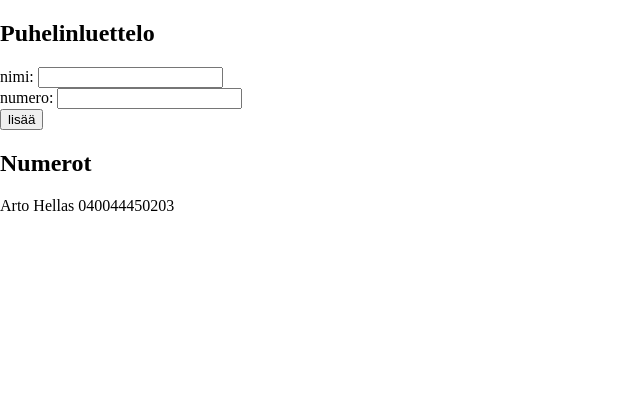
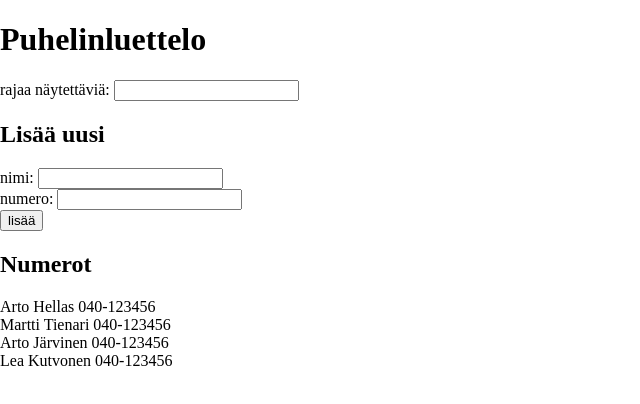
Before and after one commit to riikkano/fullstackopen, a React (Create React App) app in the folder osa2/puhelinluettelo/: page / in a window 1280 px wide. Shown: the top 404 px of the page, without its empty margins (0-640 px from the left). Built offline with nearby package versions, Linux system fonts and the light colour scheme.

Commit message:
Tehtävä 2.9

```diff
--- a/osa2/puhelinluettelo/src/App.js
+++ b/osa2/puhelinluettelo/src/App.js
@@ -6,10 +6,15 @@ class App extends React.Component {
     super(props)
     this.state = {
       persons: [
-        { name: 'Arto Hellas' ,
-        number: '040044450203' }
+        { name: 'Arto Hellas', number: '040-123456' },
+        { name: 'Martti Tienari', number: '040-123456' },
+        { name: 'Arto Järvinen', number: '040-123456' },
+        { name: 'Lea Kutvonen', number: '040-123456' }
       ],
-      newPerson: ''
+      newName: '',
+      newNumber: '',
+      filter: '',
+      showAll: false
     }
   }
 
@@ -45,16 +50,34 @@ handleNumberChange = (event) => {
   this.setState({newNumber: event.target.value })
 }
 
+handleSearch = (event) => {
+  console.log("Search handler:", event.target.value)
+  this.setState({filter: event.target.value })
+}
+
+
   render() {
+    const personsToShow =
+    this.state.showAll ?
+    this.state.persons :
+    this.state.persons.filter(person =>  person.name.toLowerCase().indexOf(this.state.filter.toLowerCase()) > -1)
+    console.log("Filter:", this.state.filter, "Persons:", this.state.persons.filter(person =>  this.state.filter.toLowerCase().indexOf(person.name.toLowerCase()) > -1))
+    console.log("Persons to show:", personsToShow)
     return (
       <div>
-        <h2>Puhelinluettelo</h2>
+        <h1>Puhelinluettelo</h1>
         <form onSubmit={this.addPerson}>
           <div>
-            nimi: <input value={this.state.newPerson.name} onChange={this.handleNameChange}/>
+            rajaa näytettäviä: <input value={this.state.filter} onChange={this.handleSearch}/>
+          </div>
+          </form>
+        <h2>Lisää uusi</h2>
+        <form onSubmit={this.addPerson}>
+          <div>
+            nimi: <input value={this.state.newName} onChange={this.handleNameChange}/>
           </div>
           <div>
-            numero: <input value={this.state.newPerson.number} onChange={this.handleNumberChange}/>
+            numero: <input value={this.state.newNumber} onChange={this.handleNumberChange}/>
           </div>
           <div>
             <button type="submit">lisää</button>
@@ -62,7 +85,7 @@ handleNumberChange = (event) => {
         </form>
         <h2>Numerot</h2>
         <ul>
-         {this.state.persons.map(person => <Person key={person.name} person={person}/>)}
+         {personsToShow.map(person => <Person key={person.name} person={person}/>)}
        </ul>
       </div>
     )
```
